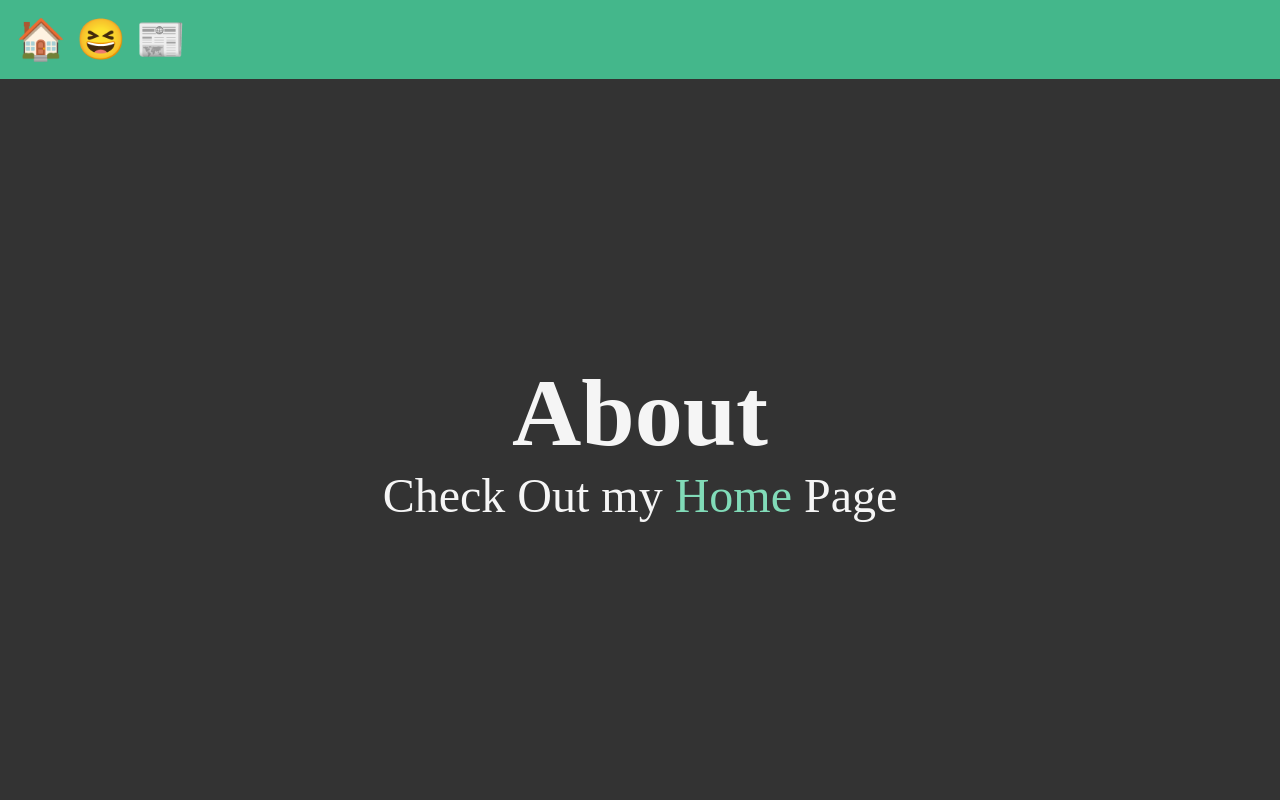
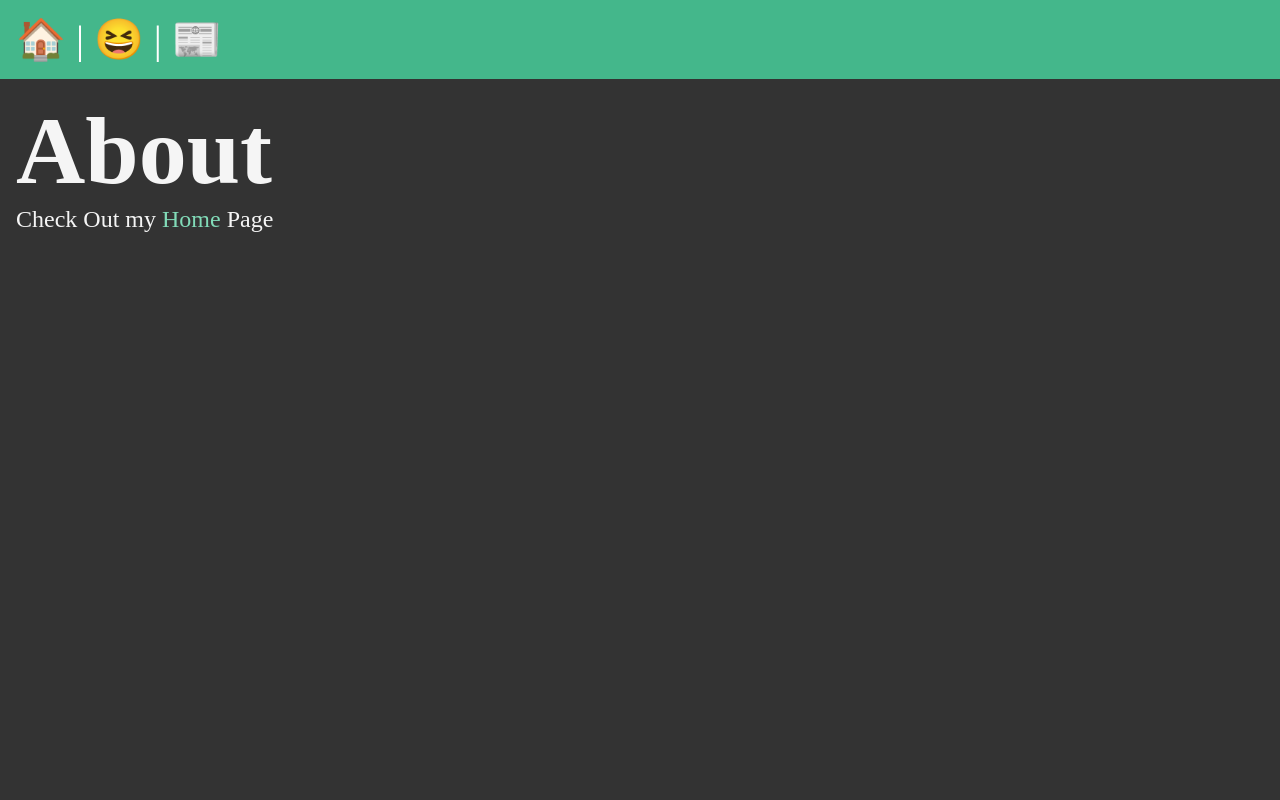
Before and after one commit to Karan551/myproject, a Django app: template templates/about.html in a window 1280 px wide. Run offline with Django 3.2, Linux system fonts and the light colour scheme; the template is opened without the code that fills it, so the values that code supplies are empty.

```diff
--- a/static/css/style.css
+++ b/static/css/style.css
@@ -7,8 +7,6 @@
 
 body {
     min-height: 100vh;
-    display: flex;
-    flex-flow: column;
     font-size: 3rem;
     color: whitesmoke;
     background-color: #333;
@@ -23,14 +21,22 @@ nav {
 }
 
 main {
-    flex-grow: 1;
-    display: grid;
-    place-content: center;
+    padding: 1rem;
 }
 
-h1,
+section {
+    display: flex;
+    flex-flow: column;
+    gap: 1rem;
+
+}
+
+h2 {
+    font-size: 2.5rem;
+}
+
 p {
-    text-align: center;
+    font-size: 1.5rem;
 }
 
 a {
--- a/templates/layout.html
+++ b/templates/layout.html
@@ -10,9 +10,15 @@
   </head>
   <body>
     <nav>
-      <a href="/">🏠️</a>
-      <a href="/about">😆️</a>
-      <a href="/posts">📰️</a>
+      <a href="/" >
+        <span role="img" aria-label="Home">🏠️</span>
+        </a>|
+      <a href="/about">
+        <span role="img" aria-label="about">😆️</span>
+        </a>|
+      <a href="{% url "post:post_list" %}">
+        <span role="img" aria-label="Post">📰️</span>
+        </a>
     </nav>
     <main>{% block content %}{% endblock content %}</main>
   </body>
```
